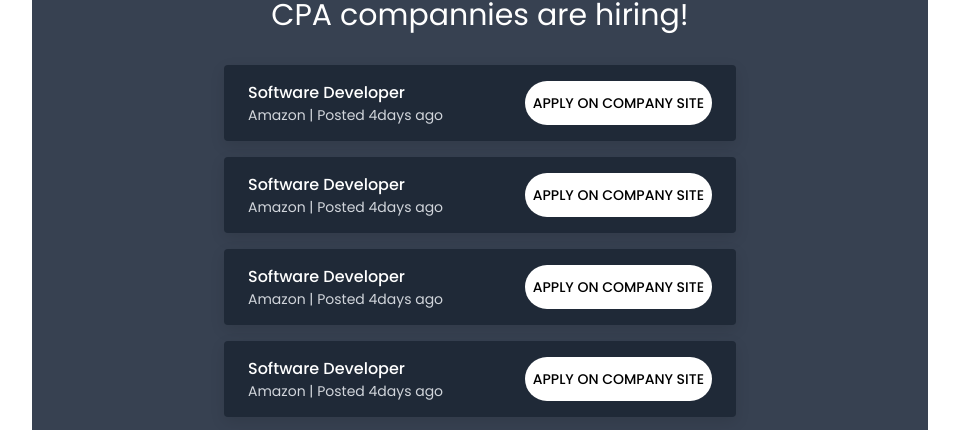
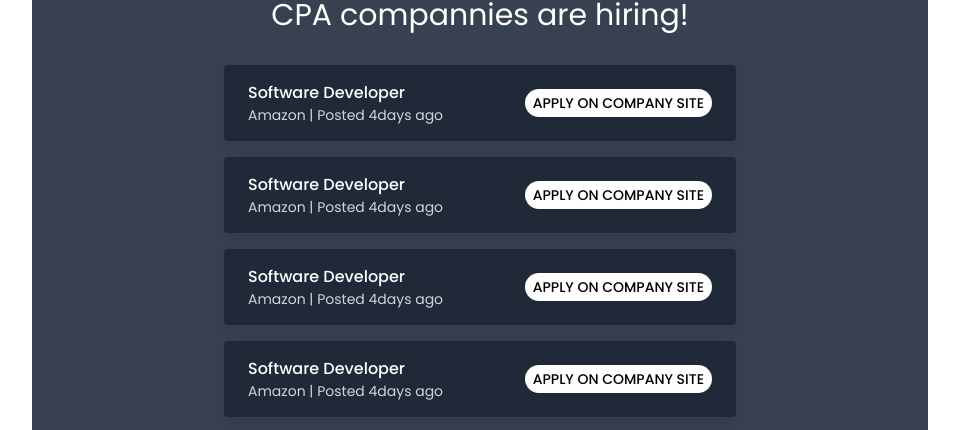
Before and after one commit to GalienCodes/CPA, a React (Create React App) app: page / in a window 1280 px wide. Shown: the part 2053-2483 px from the top of the page, without its empty margins (160-1119 px from the left). Built offline with nearby package versions, Linux system fonts and the light colour scheme.

Commit message:
news component updated

```diff
--- a/src/components/modules/Jobs.jsx
+++ b/src/components/modules/Jobs.jsx
@@ -7,39 +7,39 @@ const Jobs = () => {
       <h2 className='text-2xl md:text-3xl text-center text-white my-8 '>Looking for job ? <br />
       CPA compannies are hiring!</h2>
       <article className='question bg-gray-800 shadow-xl'>
-        <div className='flex felx-row justify-between'>
+        <div className='flex felx-row justify-between items-center'>
           <div>
             <h2  className='text-medium font-medium text-white'>Software Developer</h2>
             <h3  className='text-gray-300 text-medium text-sm'>Amazon | <span>Posted 4days ago</span></h3>
           </div>
-          <button className='text-cente bg-white py-0 px-2 text-sm font-medium rounded-3xl'>APPLY ON COMPANY SITE</button>
+          <button className='text-cente bg-white py-1 px-2 text-sm font-medium rounded-3xl'>APPLY ON COMPANY SITE</button>
         </div>
       </article>
       <article className='question bg-gray-800 shadow-xl'>
-        <div className='flex felx-row justify-between'>
+        <div className='flex felx-row justify-between items-center'>
           <div>
             <h2  className='text-medium font-medium text-white'>Software Developer</h2>
             <h3  className='text-gray-300 text-medium text-sm'>Amazon | <span>Posted 4days ago</span></h3>
           </div>
-          <button className='text-cente bg-white py-0 px-2 text-sm font-medium rounded-3xl'>APPLY ON COMPANY SITE</button>
+          <button className='text-cente bg-white py-1 px-2 text-sm font-medium rounded-3xl'>APPLY ON COMPANY SITE</button>
         </div>
       </article>
       <article className='question bg-gray-800 shadow-xl'>
-        <div className='flex felx-row justify-between'>
+        <div className='flex felx-row justify-between items-center'>
           <div>
             <h2  className='text-medium font-medium text-white'>Software Developer</h2>
             <h3  className='text-gray-300 text-medium text-sm'>Amazon | <span>Posted 4days ago</span></h3>
           </div>
-          <button className='text-cente bg-white py-0 px-2 text-sm font-medium rounded-3xl'>APPLY ON COMPANY SITE</button>
+          <button className='text-cente bg-white py-1 px-2 text-sm font-medium rounded-3xl'>APPLY ON COMPANY SITE</button>
         </div>
       </article>
-      <article className='question bg-gray-800 shadow-xl'>
-        <div className='flex felx-row justify-between'>
+        <article className='question bg-gray-800 shadow-xl'>
+        <div className='flex felx-row justify-between items-center'>
           <div>
             <h2  className='text-medium font-medium text-white'>Software Developer</h2>
             <h3  className='text-gray-300 text-medium text-sm'>Amazon | <span>Posted 4days ago</span></h3>
           </div>
-          <button className='text-cente bg-white py-0 px-2 text-sm font-medium rounded-3xl'>APPLY ON COMPANY SITE</button>
+          <button className='text-cente bg-white py-1 px-2 text-sm font-medium rounded-3xl'>APPLY ON COMPANY SITE</button>
         </div>
       </article>
 
--- a/src/components/modules/fqa/fqa.css
+++ b/src/components/modules/fqa/fqa.css
@@ -8,7 +8,13 @@
 }
 @media screen and (min-width: 500px) {
   .question {
-    width: 32rem
+    width: 32rem;
+  }
+}
+@media screen and (max-width: 500px) {
+  .question {
+    margin:10px;
+    padding:10px;
   }
 }
 .question h4 {
```
